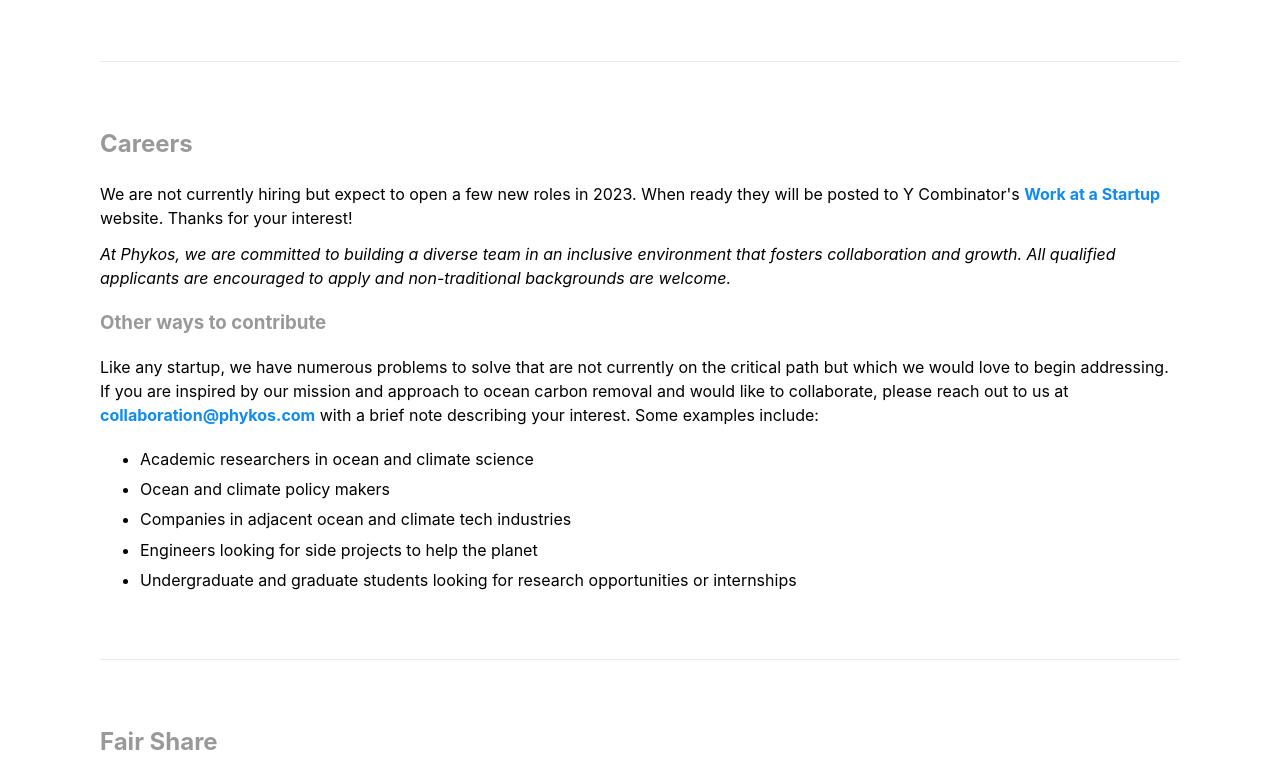
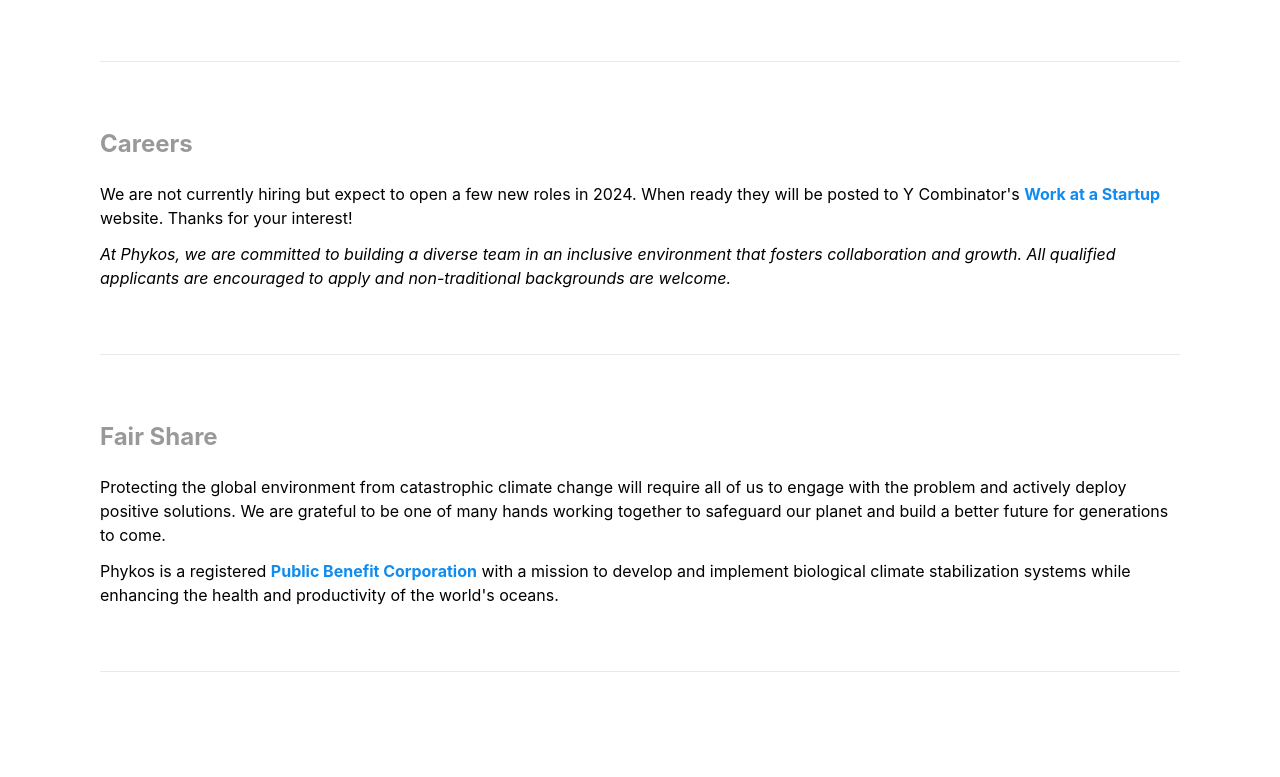
Before and after one commit to phykos-pbc/phykos.co, a website built with Parcel: page index.html in a window 1280 px wide. Shown: the part 2733-3510 px from the top of the page. Built offline with nearby package versions, Linux system fonts and the light colour scheme.

Commit message:
Removes collaboration verbage and email link. Updates projected dates to 2024.

```diff
--- a/index.html
+++ b/index.html
@@ -277,13 +277,13 @@
         start. Both resources are community driven, non-profit, and vetted by
         scientists and policymakers active in the field. If you are interested
         in joining or collaborating with Phykos, see <a href="#jobs">Careers</a>
-        and <a href="#otherways">Other ways to contribute</a> below.
+        below.
       </p>
       <h3>Interested in buying offsets?</h3>
       <p>
         Please note that our seaweed carbon offset product is not currently
         available for general sales. We anticipate opening our sales pipeline
-        in 2023 through a network of trusted brokers. If you would like to
+        in 2024 through a network of trusted brokers. If you would like to
         learn more, please contact
         <a href="mailto:sales@phykos.com">sales@phykos.com</a>.
       </p>
@@ -332,7 +332,7 @@
     <article id="jobs">
       <h2>Careers</h2>
       <p>
-        We are not currently hiring but expect to open a few new roles in 2023. When ready
+        We are not currently hiring but expect to open a few new roles in 2024. When ready
         they will be posted to Y Combinator's
         <a href="https://www.workatastartup.com/companies/phykos">Work at a Startup</a>
         website. Thanks for your interest!
@@ -344,25 +344,6 @@
           applicants are encouraged to apply and non-traditional backgrounds are
           welcome.
         </cite>
-      </p>
-      <h3 id="otherways">Other ways to contribute</h3>
-      <p>
-        Like any startup, we have numerous problems to solve that are not currently
-        on the critical path but which we would love to begin addressing. If you are
-        inspired by our mission and approach to ocean carbon removal and would
-        like to collaborate, please reach out to us at
-        <a href="mailto:collaboration@phykos.com">collaboration@phykos.com</a>
-        with a brief note describing your interest. Some examples include:
-        <ul>
-          <li>Academic researchers in ocean and climate science</li>
-          <li>Ocean and climate policy makers</li>
-          <li>Companies in adjacent ocean and climate tech industries</li>
-          <li>Engineers looking for side projects to help the planet</li>
-          <li>
-            Undergraduate and graduate students looking for research
-            opportunities or internships
-          </li>
-        </ul>
       </p>
       <hr />
     </article>
```
